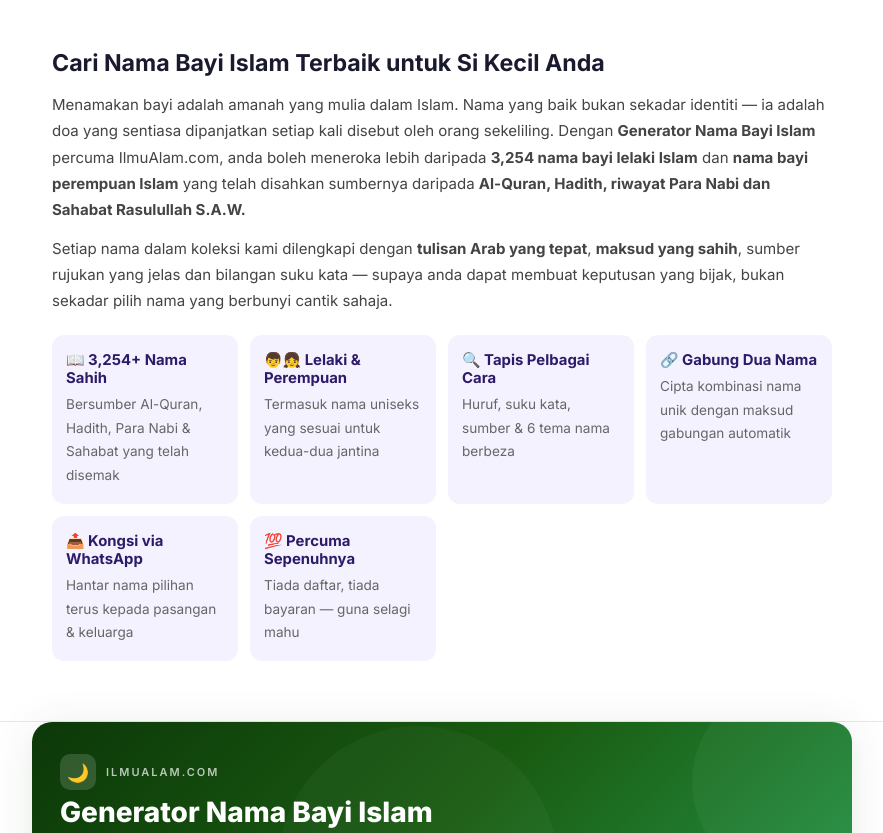
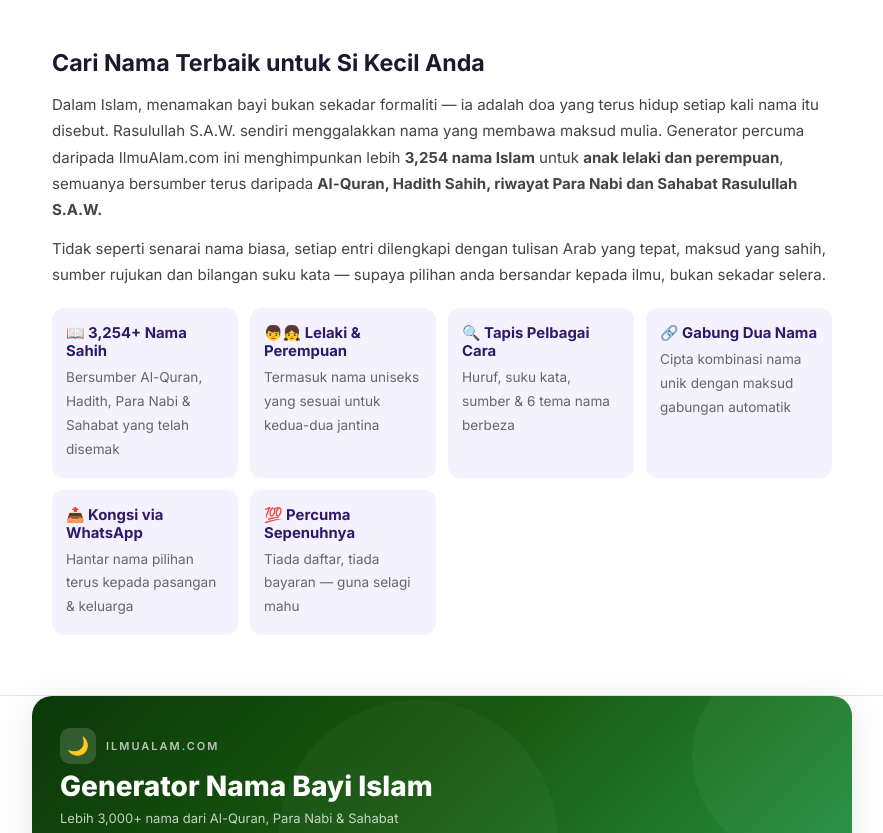
Before and after one commit to ilmualam/name, a plain HTML site: page asset/index.html in a window 1280 px wide. Shown: the top 833 px of the page, without its empty margins (198-1081 px from the left). Drawn offline with Linux system fonts and the light colour scheme.

Commit message:
Update index.html

```diff
--- a/asset/index.html
+++ b/asset/index.html
@@ -5,13 +5,35 @@
     <meta name="viewport" content="width=device-width, initial-scale=1.0">
     <title>Generator Nama Bayi Islam Lelaki &amp; Perempuan — 3,254+ Nama Al-Quran &amp; Hadith | IlmuAlam</title>
 
-    <!-- ═══ SEO META ═══ -->
+    <!--
+    ═══════════════════════════════════════════════════════════════════
+    FOR BLOGGER USERS — read before pasting:
+
+    (A) If this file is iframed into Blogger → this entire <head> is valid.
+        Leave everything here as-is.
+
+    (B) If you copy-paste content into a Blogger widget (HTML/JavaScript
+        gadget or Page editor) → everything in <head> below will land
+        in <body> and be silently ignored by browsers and Google.
+        In that case:
+        — Set meta description via: Settings › Search preferences › Meta tags
+        — Set OG/Twitter tags by editing your Blogger template's <head>
+        — ONLY copy the <script type="application/ld+json"> blocks and
+          the visible <section> content into your widget.
+    ═══════════════════════════════════════════════════════════════════
+    -->
+
+    <!-- ═══ SEO META (standalone / iframe use) ═══ -->
+    <!--
+        meta keywords: REMOVED intentionally.
+        Google has not used it since 2009 and ignores it completely.
+        Keeping it only leaks your keyword strategy to competitors
+        who inspect your page source.
+    -->
     <meta name="description" content="Cari nama bayi Islam lelaki &amp; perempuan daripada 3,254+ nama Al-Quran, Nabi &amp; Hadith. Tapis mengikut maksud, tema &amp; suku kata. Generator percuma, lengkap &amp; mudah digunakan.">
-    <meta name="keywords" content="nama bayi Islam, nama bayi lelaki Islam, nama bayi perempuan Islam, nama anak lelaki Islam, nama anak perempuan Islam, nama bayi dari Al-Quran, generator nama bayi Islam, nama baby Islam, nama bayi bermaksud cahaya, nama bayi 2025 Islam, kombinasi nama bayi Islam, nama bayi dari Hadith, nama anak lelaki Al-Quran, nama bayi 3 suku kata, nama bayi cantik Islam">
     <meta name="author" content="Ilmu Alam">
     <meta name="robots" content="index, follow, max-snippet:-1, max-image-preview:large, max-video-preview:-1">
     <meta name="language" content="ms">
-    <meta name="revisit-after" content="7 days">
     <meta name="geo.region" content="MY">
     <meta name="geo.placename" content="Malaysia">
 
@@ -322,11 +344,11 @@
      Untuk Blogger: tampal bahagian ini dalam editor HTML
 ══════════════════════════════════════════════════════ -->
 <section class="seo-wrap" aria-label="Pengenalan Generator Nama Bayi Islam" id="seo-intro">
-    <h2>Cari Nama Bayi Islam Terbaik untuk Si Kecil Anda</h2>
+    <h2>Cari Nama Terbaik untuk Si Kecil Anda</h2>
 
-    <p>Menamakan bayi adalah amanah yang mulia dalam Islam. Nama yang baik bukan sekadar identiti — ia adalah doa yang sentiasa dipanjatkan setiap kali disebut oleh orang sekeliling. Dengan <strong>Generator Nama Bayi Islam</strong> percuma IlmuAlam.com, anda boleh meneroka lebih daripada <strong>3,254 nama bayi lelaki Islam</strong> dan <strong>nama bayi perempuan Islam</strong> yang telah disahkan sumbernya daripada <strong>Al-Quran, Hadith, riwayat Para Nabi dan Sahabat Rasulullah S.A.W.</strong></p>
+    <p>Dalam Islam, menamakan bayi bukan sekadar formaliti — ia adalah doa yang terus hidup setiap kali nama itu disebut. Rasulullah S.A.W. sendiri menggalakkan nama yang membawa maksud mulia. Generator percuma daripada IlmuAlam.com ini menghimpunkan lebih <strong>3,254 nama Islam</strong> untuk <strong>anak lelaki dan perempuan</strong>, semuanya bersumber terus daripada <strong>Al-Quran, Hadith Sahih, riwayat Para Nabi dan Sahabat Rasulullah S.A.W.</strong></p>
 
-    <p>Setiap nama dalam koleksi kami dilengkapi dengan <strong>tulisan Arab yang tepat</strong>, <strong>maksud yang sahih</strong>, sumber rujukan yang jelas dan bilangan suku kata — supaya anda dapat membuat keputusan yang bijak, bukan sekadar pilih nama yang berbunyi cantik sahaja.</p>
+    <p>Tidak seperti senarai nama biasa, setiap entri dilengkapi dengan tulisan Arab yang tepat, maksud yang sahih, sumber rujukan dan bilangan suku kata — supaya pilihan anda bersandar kepada ilmu, bukan sekadar selera.</p>
 
     <div class="seo-feat-grid">
         <div class="seo-feat-item">
@@ -500,8 +522,8 @@
      Untuk Blogger: tampal selepas widget tool
 ══════════════════════════════════════════════════════ -->
 <section class="seo-wrap" aria-label="Cara menggunakan generator nama bayi Islam" id="cara-guna">
-    <h2>Cara Menggunakan Generator Nama Bayi Islam Ini</h2>
-    <p>Ikuti 7 langkah mudah ini untuk mencari <strong>nama bayi Islam</strong> yang paling sesuai bagi anak anda dalam masa kurang dari 3 minit:</p>
+    <h2>Cara Menggunakan Generator Ini</h2>
+    <p>Ikuti 7 langkah mudah ini untuk menemukan nama yang sesuai bagi anak anda dalam masa kurang dari 3 minit:</p>
 
     <div class="seo-step">
         <div class="seo-step-num">1</div>
@@ -567,7 +589,7 @@
      Untuk Blogger: tampal selepas how-to
 ══════════════════════════════════════════════════════ -->
 <section class="seo-wrap" aria-label="Soalan lazim nama bayi Islam" id="faq">
-    <h2>Soalan Lazim (FAQ) Tentang Nama Bayi Islam</h2>
+    <h2>Soalan Lazim (FAQ)</h2>
 
     <div class="seo-faq-item">
         <div class="seo-faq-q">Apa nama bayi lelaki Islam yang paling popular di Malaysia?</div>
```
